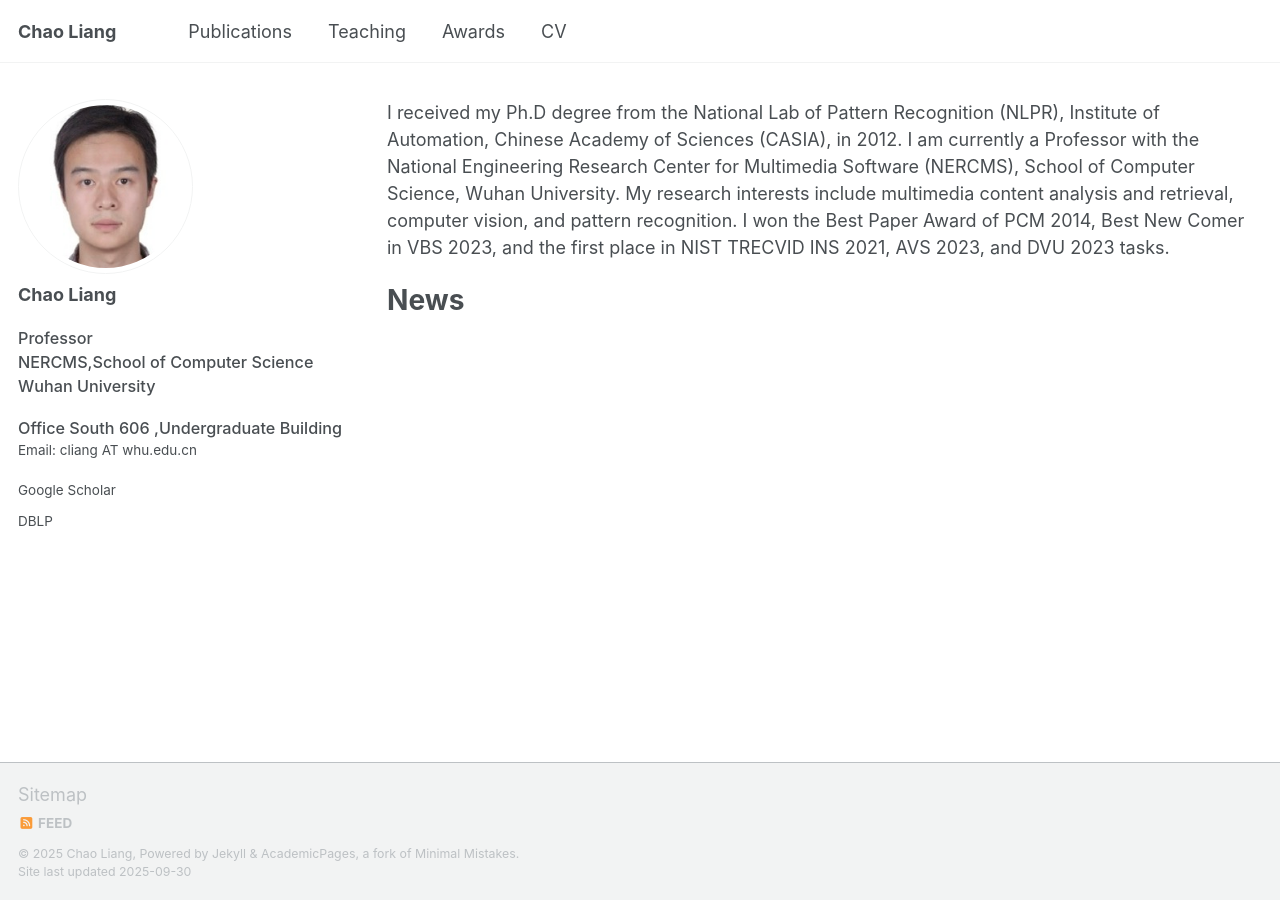
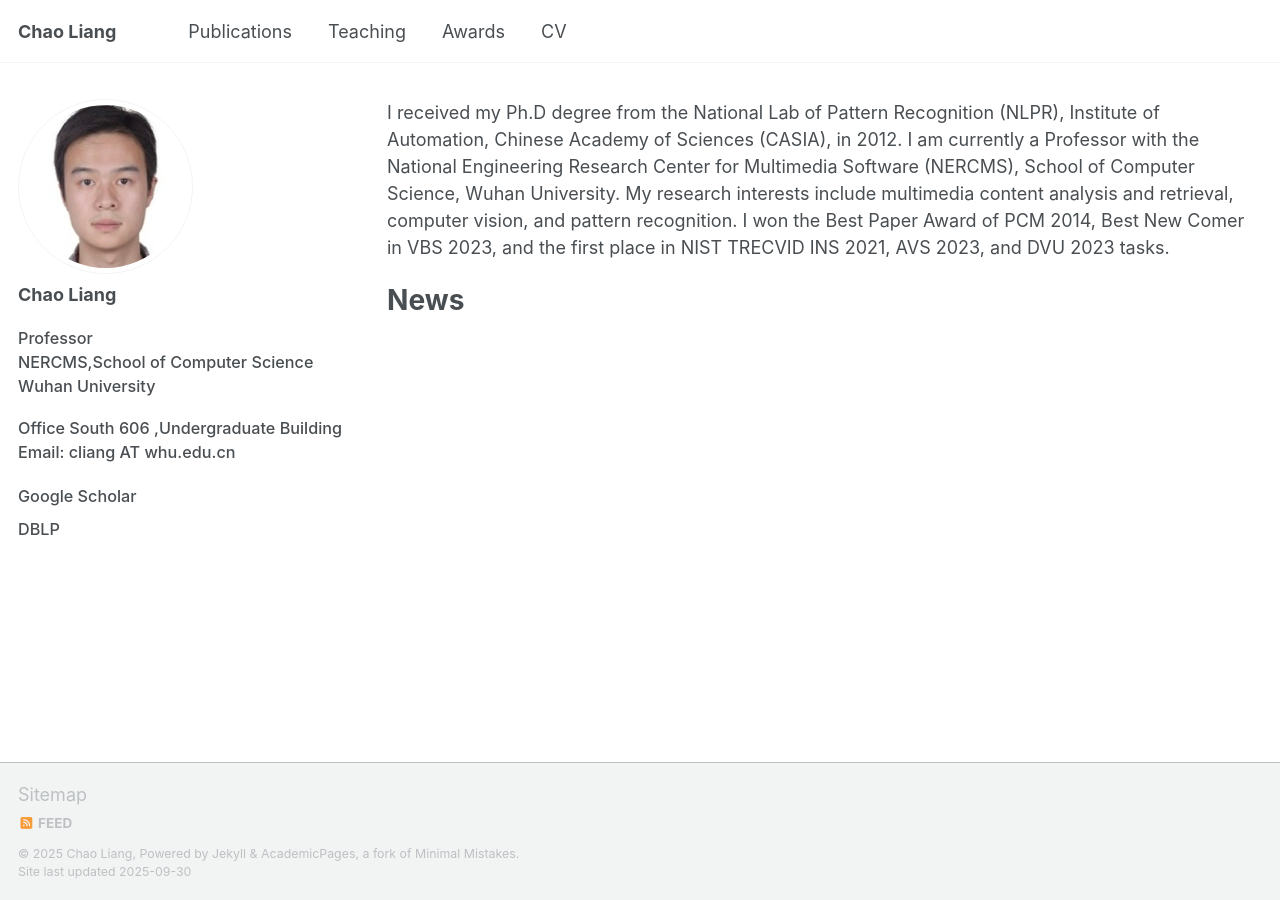
Before and after one commit to zhangsipng/page.github.io, a Jekyll site: the page built from _pages/about.md, in a window 1280 px wide. Built offline with Jekyll 4.4.1, drawn with Linux system fonts in a browser that asks for light colours; a script that is not in the unit is left out.

Commit message:
Update author-profile.html

```diff
--- a/_includes/author-profile.html
+++ b/_includes/author-profile.html
@@ -44,7 +44,7 @@
         <li class="author__desktop">{{ author.office }}</li>
       {% endif %}
       {% if author.email %}
-        <li>{{author.email}}</li>
+        <li class="author__desktop">{{author.email}}</li>
       {% endif %}
        <p></p>
       <!-- Font Awesome and Academicons icons / Academic websites -->
@@ -55,10 +55,10 @@
         <li><a href="{{ author.arxiv }}"><i class="ai ai-arxiv ai-fw icon-pad-right"></i>arXiv</a></li>
       {% endif %}
       {% if author.googlescholar %}
-        <li><a href="{{ author.googlescholar }}">Google Scholar</a></li>
+        <li class="author__desktop"><a href="{{ author.googlescholar }}">Google Scholar</a></li>
       {% endif %}
       {% if author.DBLP %}
-        <li><a href="{{ author.DBLP }}">DBLP</a></li>
+        <li class="author__desktop"><a href="{{ author.DBLP }}">DBLP</a></li>
       {% endif %}
       {% if author.semantic %}
         <li><a href="{{ author.semantic }}"><i class="ai ai-semantic-scholar ai-fw icon-pad-right"></i>Semantic Scholar</a></li>
```
